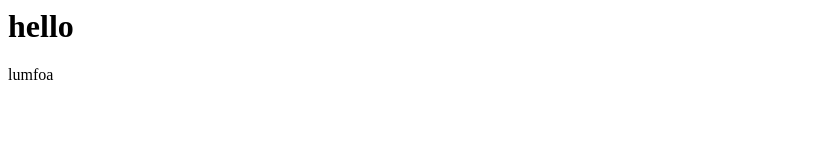
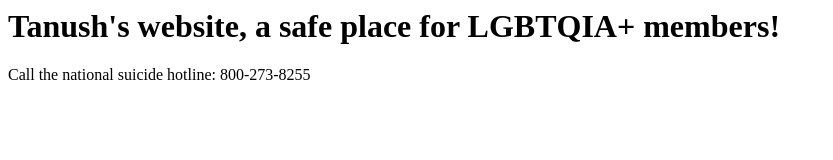
Before and after one commit to TanushShah/TSrepo, a plain HTML site: page index.html in a window 1280 px wide. Shown: the whole page, without its empty margins (0-833 px from the left). Drawn offline with Linux system fonts and the light colour scheme.

Commit message:
Update index.html

```diff
--- a/index.html
+++ b/index.html
@@ -6,7 +6,7 @@
     <title>Document</title>
 </head>
 <body>
-    <h1>hello</h1>
-    <p>lumfoa</p>
+    <h1>Tanush's website, a safe place for LGBTQIA+ members!</h1>
+    <p>Call the national suicide hotline: 800-273-8255</p>
 </body>
 </html>
```
